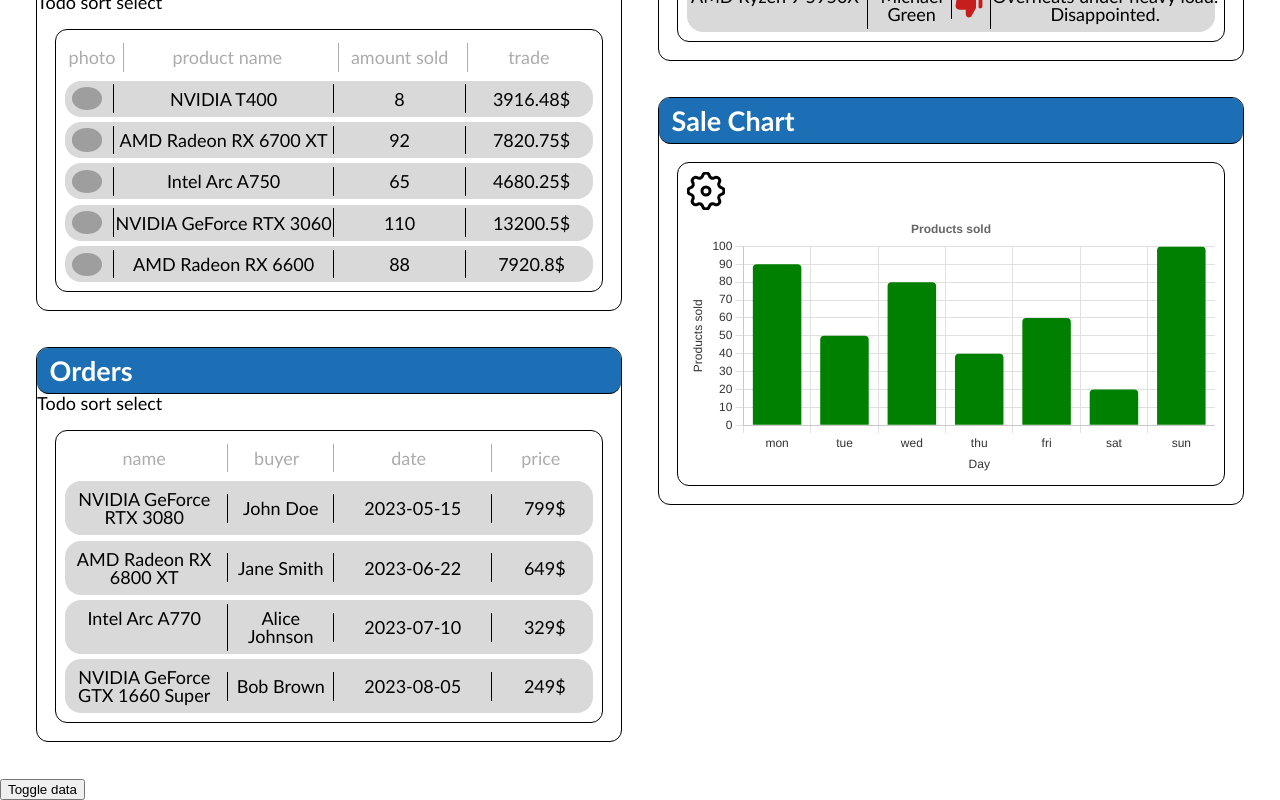
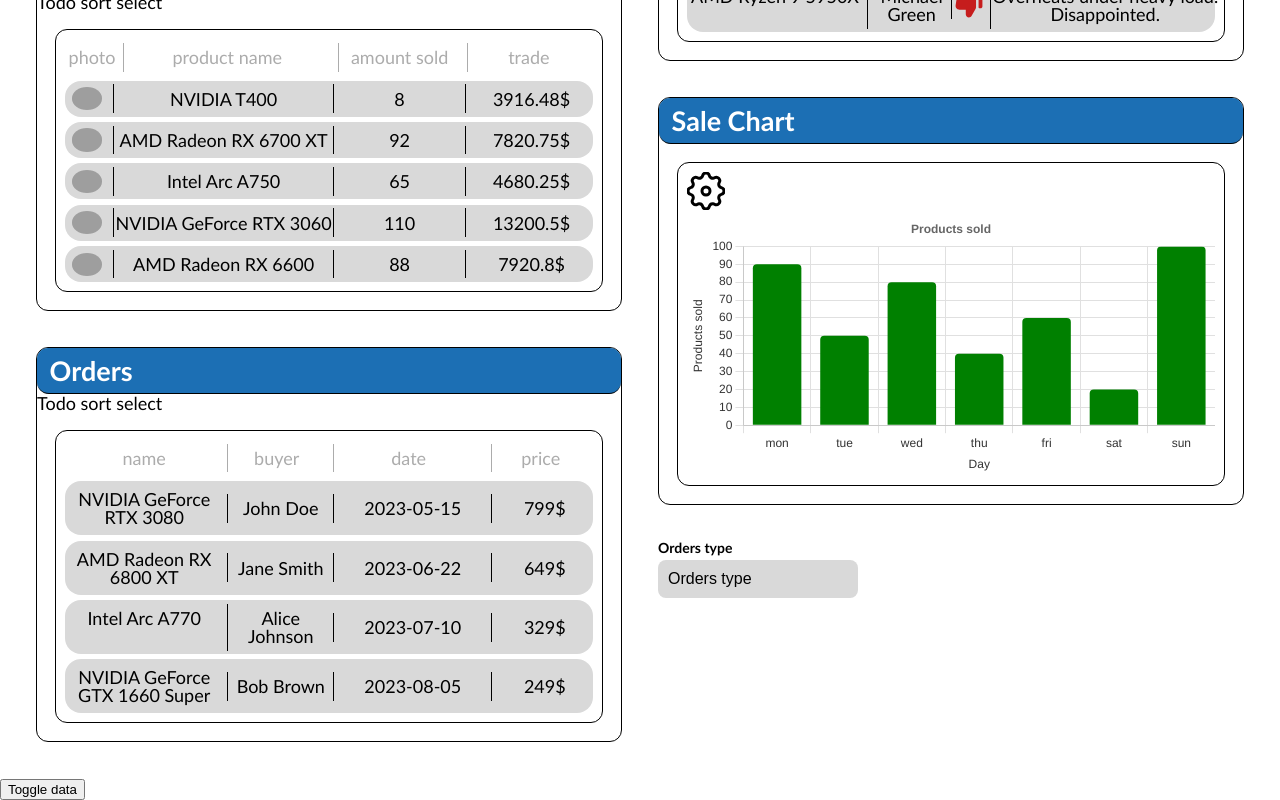
Before and after one commit to Namlev1/react-dashboard, a React (Vite) app: page / in a window 1280 px wide. Shown: the part 611-1411 px from the top of the page. Built offline with nearby package versions, Linux system fonts and the light colour scheme; grey boxes are pictures that could not be loaded; the HTML template or start-up script is replaced by a standard one.

Commit message:
Added dropdown menu

```diff
--- a/src/App.jsx
+++ b/src/App.jsx
@@ -8,6 +8,7 @@
 import Reviews from './assets/components/widgets/reviews/Reviews.jsx'
 import ProductRanking from './assets/components/widgets/productRanking/ProductRanking.jsx'
 import SaleChart from "./assets/components/widgets/saleChart/saleChart.jsx";
+import DropdownMenu from "./assets/components/molecules/DropdownMenu/DropdownMenu.jsx";
 
 function App() {
   const dispatch = useDispatch()
@@ -33,6 +34,18 @@
             <div>
 
               <Reviews /><SaleChart/>
+                <div>
+                    <DropdownMenu
+                        title="Orders type"
+                        options={[
+                            "Paid orders",
+                            "Unpaid orders",
+                            "Shipped orders",
+                            "Unshipped orders",
+                            "Refunds"
+                        ]}
+                    />
+                </div>
             </div>
           </>
         )}
--- /dev/null
+++ b/src/assets/components/molecules/DropdownMenu/DropdownMenu.css
@@ -0,0 +1,51 @@
+.dropdown-container {
+    position: relative;
+    width: 200px;
+}
+
+.dropdown-title {
+    margin-bottom: 5px;
+    font-size: 14px;
+    font-weight: bold;
+    color: var(--text);
+    transition: background-color ease-in 200ms;
+}
+
+.dropdown-button {
+    width: 100%;
+    background-color: var(--table-background);
+    color: var(--text);
+    border: none;
+    padding: 10px;
+    text-align: left;
+    font-size: 16px;
+    cursor: pointer;
+    border-radius: 8px;
+    transition: background-color ease-in 200ms;
+}
+
+.dropdown-menu {
+    position: absolute;
+    top: 100%;
+    left: 0;
+    width: 100%;
+    background-color: var(--table-background);
+    box-shadow: 0px 4px 6px rgba(0, 0, 0, 0.1);
+    border-radius: 8px;
+    margin-top: 5px;
+    overflow: hidden;
+    z-index: 10;
+    transition: background-color ease-in 200ms;
+}
+
+.dropdown-item {
+    padding: 10px;
+    font-size: 16px;
+    color: var(--text);
+    transition: background-color ease-in 200ms;
+    cursor: pointer;
+}
+
+.dropdown-item:hover {
+    background-color: #dcdcdc;
+}
--- /dev/null
+++ b/src/assets/components/molecules/DropdownMenu/DropdownMenu.jsx
@@ -0,0 +1,30 @@
+import React, { useState } from "react";
+import "./DropdownMenu.css";
+
+const DropdownMenu = ({ options, title }) => {
+    const [isOpen, setIsOpen] = useState(false);
+
+    const toggleMenu = () => {
+        setIsOpen(!isOpen);
+    };
+
+    return (
+        <div className="dropdown-container">
+            <div className="dropdown-title">{title || "Select an option"}</div>
+            <button className="dropdown-button" onClick={toggleMenu}>
+                {title || "Select an option"}
+            </button>
+            {isOpen && (
+                <ul className="dropdown-menu">
+                    {options.map((option, index) => (
+                        <li key={index} className="dropdown-item">
+                            {option}
+                        </li>
+                    ))}
+                </ul>
+            )}
+        </div>
+    );
+};
+
+export default DropdownMenu;
```
